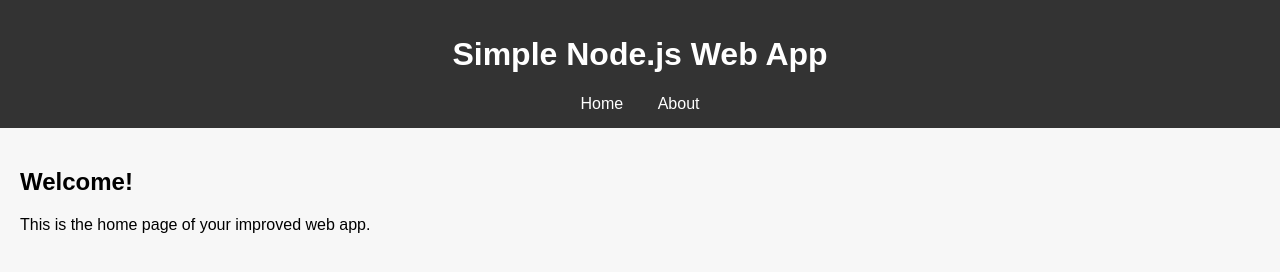
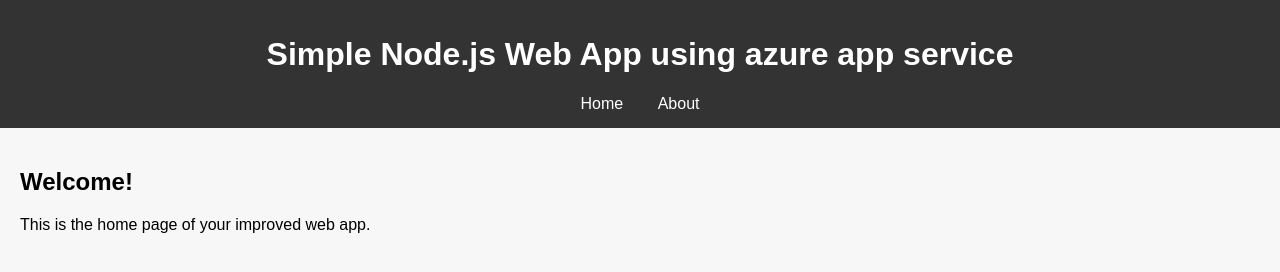
Before and after one commit to jhakunjan/nodeapp, a website: page views/index.html in a window 1280 px wide. Drawn offline with Linux system fonts and the light colour scheme.

Commit message:
Update index.html

```diff
--- a/views/index.html
+++ b/views/index.html
@@ -6,7 +6,7 @@
 </head>
 <body>
   <header>
-    <h1>Simple Node.js Web App</h1>
+    <h1>Simple Node.js Web App using azure app service</h1>
     <nav>
       <a href="/">Home</a>
       <a href="/about">About</a>
```
